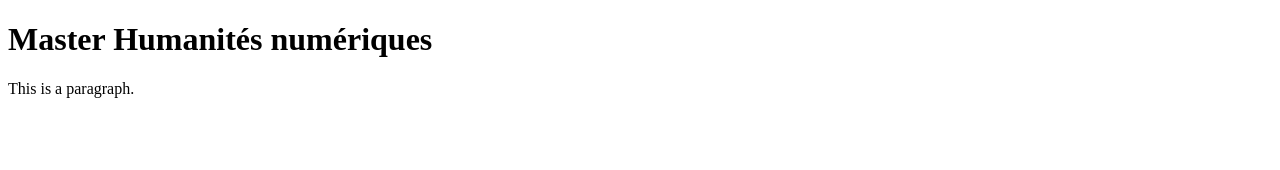
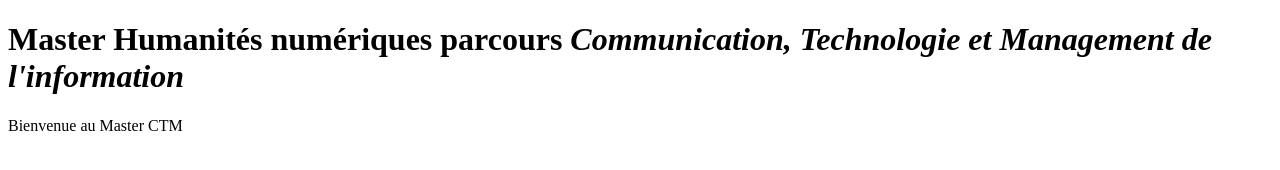
Before and after one commit to linabentazar/master-ctm, a plain HTML site: page index.html in a window 1280 px wide. Drawn offline with Linux system fonts and the light colour scheme.

Commit message:
Update index.html

```diff
--- a/index.html
+++ b/index.html
@@ -5,8 +5,8 @@
 	</head>
 	<body>
 
-		<h1>Master Humanités numériques</h1>
-		<p>This is a paragraph.</p>
+		<h1>Master Humanités numériques parcours <em>Communication, Technologie et Management de l'information</em></h1>
+		<p>Bienvenue au Master CTM</p>
 
 </body>
 </html>
```
